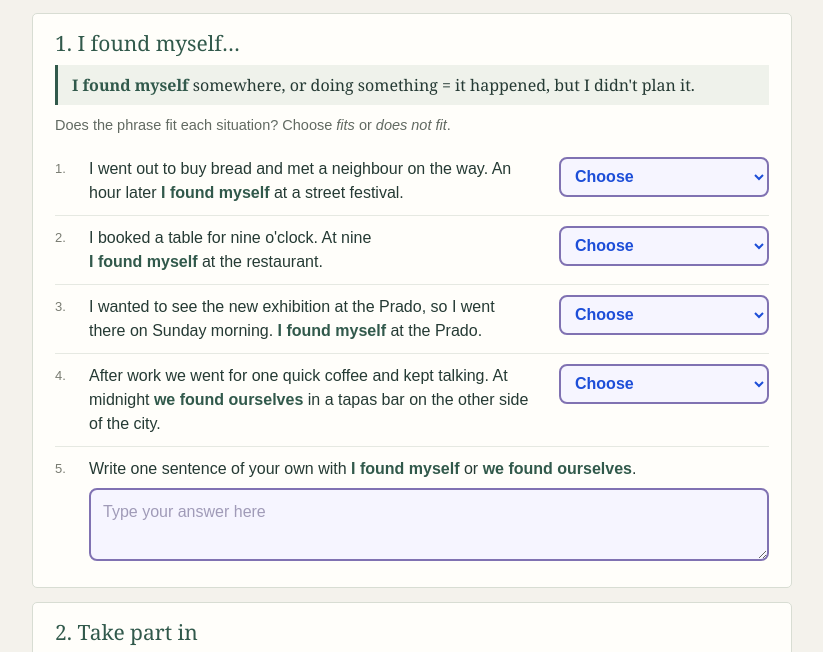
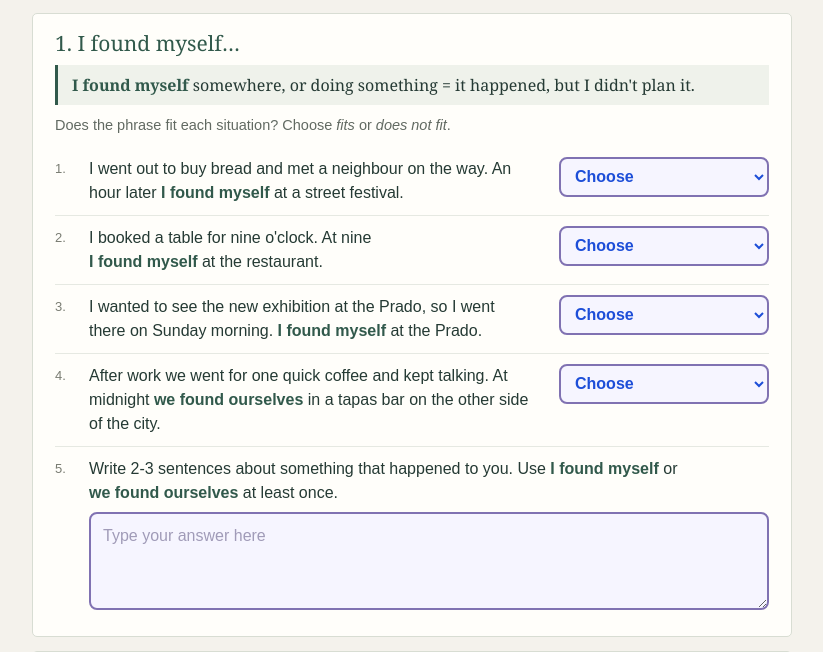
Before and after one commit to arsdashok/homework, a plain HTML site: page roman-2026-09-23-16842d/index.html in a window 1280 px wide. Shown: the part 147-799 px from the top of the page, without its empty margins (228-1051 px from the left). Drawn offline with Linux system fonts and the light colour scheme.

Commit message:
Roman homework: require 2-3 sentences in exercise 5

```diff
--- a/roman-2026-09-23-16842d/index.html
+++ b/roman-2026-09-23-16842d/index.html
@@ -94,6 +94,7 @@
     resize: vertical;
   }
   .resp.two { min-height: 64px; }
+  textarea[data-k="p1"] { min-height: 90px; }
   .resp.long { min-height: 170px; }
 
   .checks {
@@ -130,7 +131,8 @@
     .pick { font-size: 12px; min-width: 130px; padding: 3px 8px; }
     .resp { font-size: 12.5px; padding: 4px 9px; }
     .resp.two { min-height: 44px; height: 44px; }
-    .resp.two.own, textarea[data-k="p1"] { min-height: 58px; height: 58px; }
+    .resp.two.own { min-height: 58px; height: 58px; }
+    .resp.two[data-k="p1"] { min-height: 72px; height: 72px; }
     .resp.long { min-height: 108px; height: 108px; }
     .resp { resize: none; }
     .resp::placeholder { color: transparent; }
@@ -180,8 +182,8 @@
     </div></div>
 
     <div class="q"><span class="qnum">5.</span><div class="stack">
-      <p class="prompt">Write one sentence of your own with <b>I found myself</b> or <b>we found&nbsp;ourselves</b>.</p>
-      <textarea class="hw-field resp two" rows="2" data-k="p1" data-label="5. Your own sentence with I found myself / we found ourselves" aria-label="Your own sentence with I found myself or we found ourselves" placeholder="Type your answer here"></textarea>
+      <p class="prompt">Write 2-3 sentences about something that happened to you. Use <b>I found myself</b> or <b>we found ourselves</b> at least&nbsp;once.</p>
+      <textarea class="hw-field resp two" rows="3" data-k="p1" data-label="5. Write 2-3 sentences; use I found myself / we found ourselves at least once" aria-label="Your 2-3 sentences using I found myself or we found ourselves at least once" placeholder="Type your answer here"></textarea>
     </div></div>
   </div>
 
```
